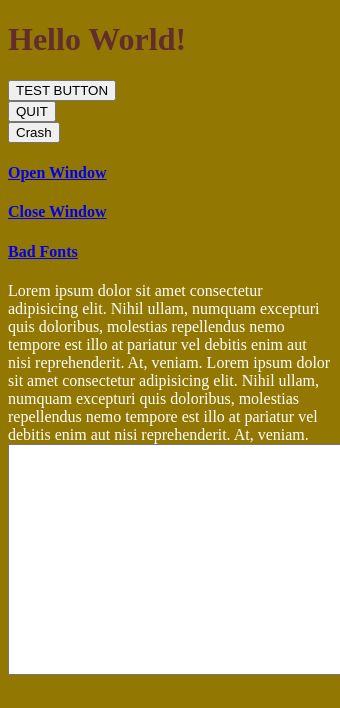
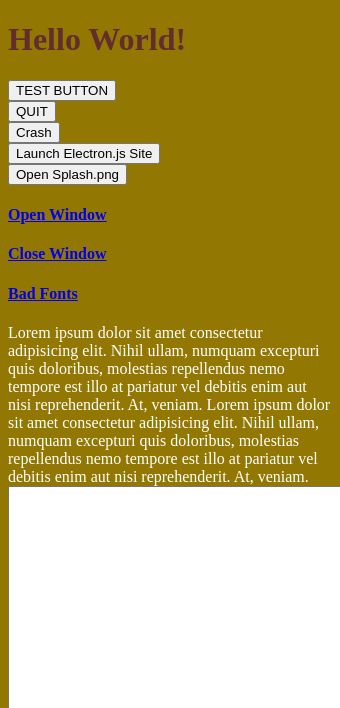
Before and after one commit to sachuverma/ElectronJS-Basics, an Electron app: page index.html in a window 340 px wide. Shown: the top 708 px of the page. Drawn offline with Linux system fonts and the light colour scheme.

Commit message:
shared api shell

```diff
--- a/index.html
+++ b/index.html
@@ -23,6 +23,8 @@
     <button id="test-button">TEST BUTTON</button> <br>
     <button id="quit-button">QUIT</button> <br>
     <button id="crash-button" onclick="process.crash()">Crash</button> <br>
+    <button id="shell-button" onclick="showSite()">Launch Electron.js Site</button> <br>
+    <button id="splash-button" onclick="openSplash()">Open Splash.png</button> <br>
 
     <h4><a href="#" onclick="newWin()">Open Window</a></h4>
     <h4><a href="#" onclick="closeWin()">Close Window</a></h4>
@@ -65,7 +67,15 @@
     <input type="range" name="range" id="range" min="0" max="100">
 
     <script>
-      const {webFrame} = require('electron')
+      const {webFrame, shell} = require('electron')
+
+      const showSite = e => {
+        shell.openExternal('https://electronjs.org')
+      }
+
+      const openSplash = e => {
+        shell.showItemInFolder(`${__dirname}/splash.png`)
+      }
 
       const zoomUp = () => {
         webFrame.setZoomFactor(webFrame.getZoomFactor()+0.3)
```
